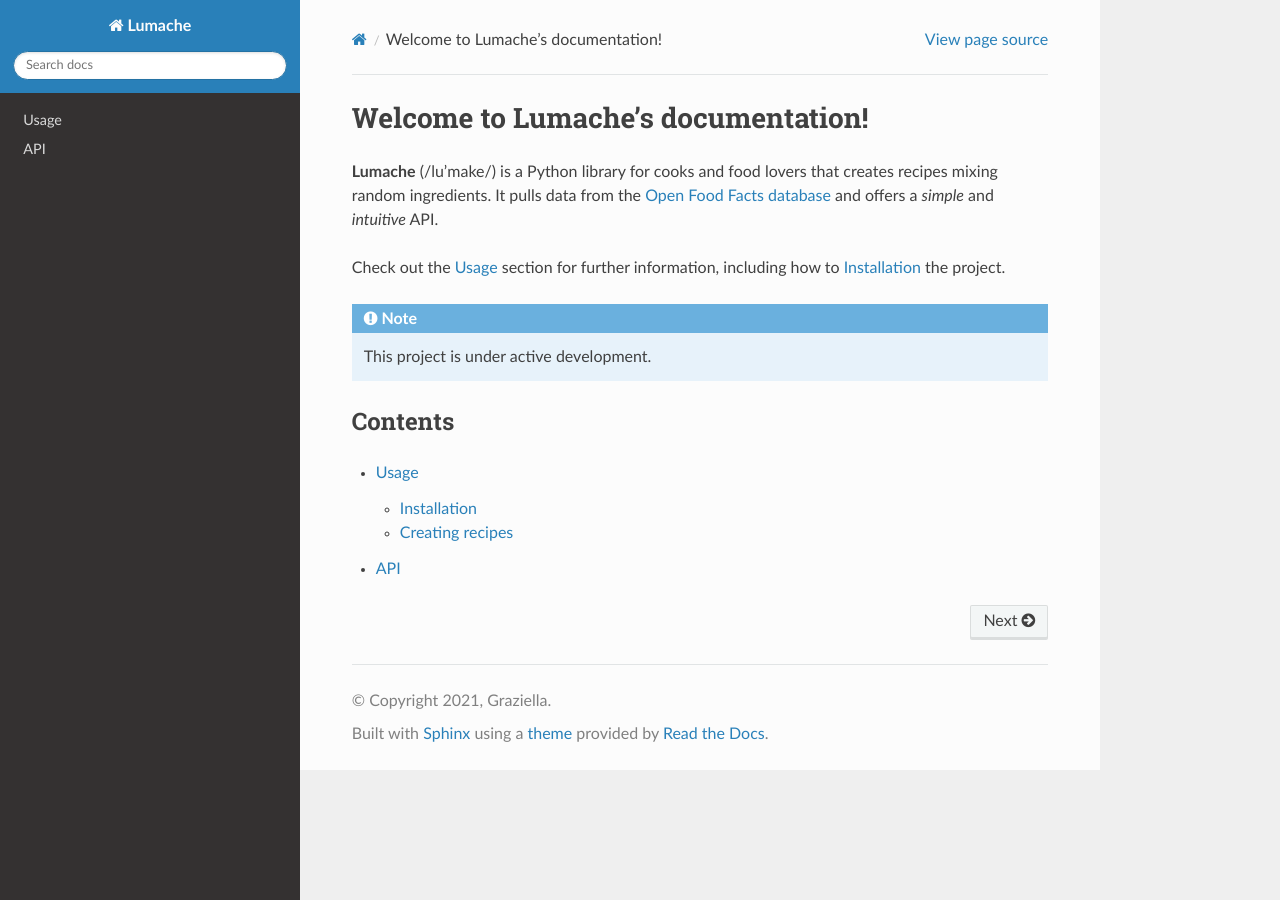
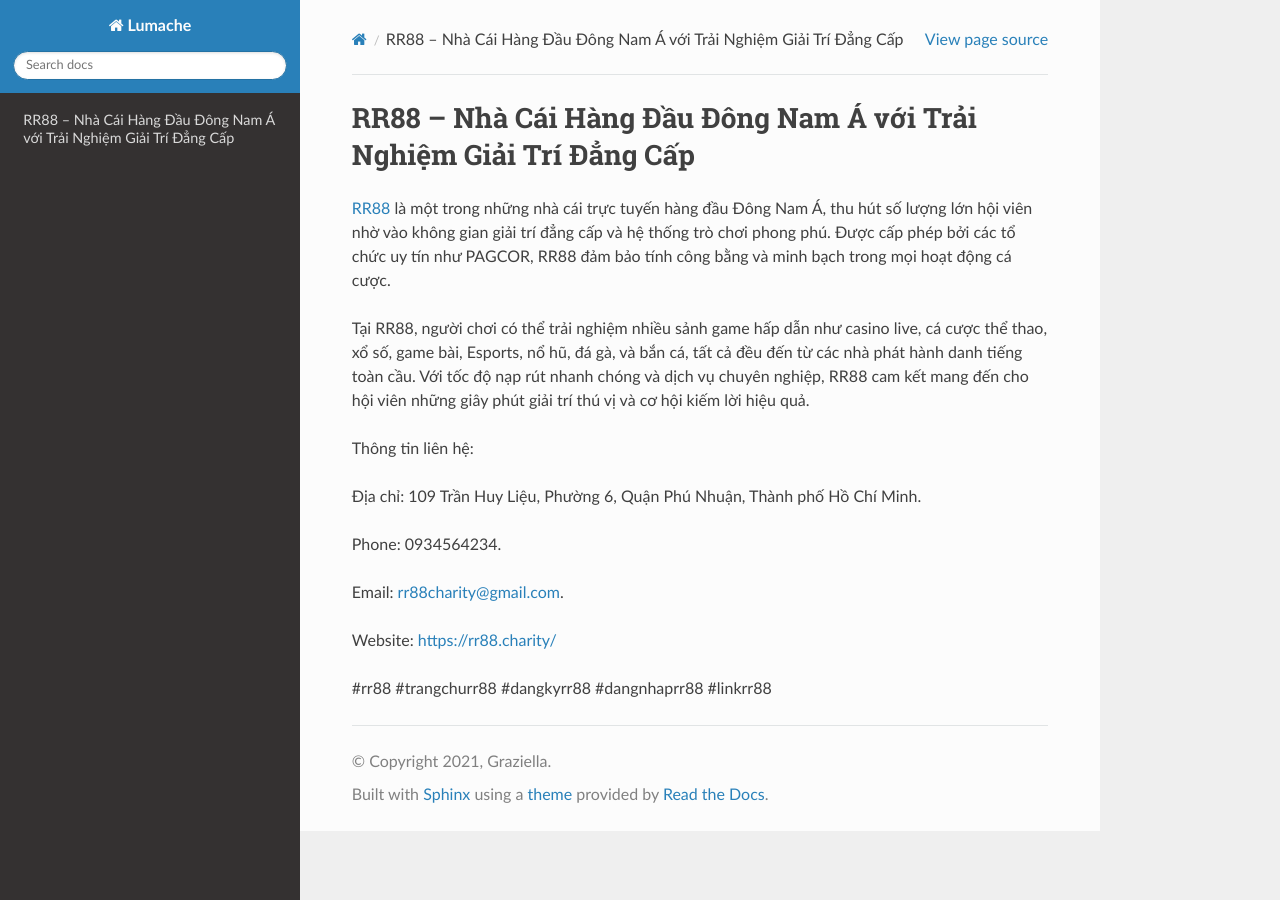
Before and after one commit to JonsCalicut123/rr88charity, a Sphinx documentation site: the page built from docs/source/index.rst, in a window 1280 px wide. Built offline with Sphinx 7.4.7 and the Read the Docs theme 3.1.0, drawn with Linux system fonts in a browser that asks for light colours.

Commit message:
Update index.rst

```diff
--- a/docs/source/index.rst
+++ b/docs/source/index.rst
@@ -1,22 +1,18 @@
-Welcome to Lumache's documentation!
+RR88 – Nhà Cái Hàng Đầu Đông Nam Á với Trải Nghiệm Giải Trí Đẳng Cấp
 ===================================
 
-**Lumache** (/lu'make/) is a Python library for cooks and food lovers
-that creates recipes mixing random ingredients.
-It pulls data from the `Open Food Facts database <https://world.openfoodfacts.org/>`_
-and offers a *simple* and *intuitive* API.
+`RR88 <https://rr88.charity/>`_ là một trong những nhà cái trực tuyến hàng đầu Đông Nam Á, thu hút số lượng lớn hội viên nhờ vào không gian giải trí đẳng cấp và hệ thống trò chơi phong phú. Được cấp phép bởi các tổ chức uy tín như PAGCOR, RR88 đảm bảo tính công bằng và minh bạch trong mọi hoạt động cá cược.
 
-Check out the :doc:`usage` section for further information, including
-how to :ref:`installation` the project.
+Tại RR88, người chơi có thể trải nghiệm nhiều sảnh game hấp dẫn như casino live, cá cược thể thao, xổ số, game bài, Esports, nổ hũ, đá gà, và bắn cá, tất cả đều đến từ các nhà phát hành danh tiếng toàn cầu. Với tốc độ nạp rút nhanh chóng và dịch vụ chuyên nghiệp, RR88 cam kết mang đến cho hội viên những giây phút giải trí thú vị và cơ hội kiếm lời hiệu quả.
 
-.. note::
+Thông tin liên hệ:
 
-   This project is under active development.
+Địa chỉ: 109 Trần Huy Liệu, Phường 6, Quận Phú Nhuận, Thành phố Hồ Chí Minh.
 
-Contents
---------
+Phone: 0934564234.
 
-.. toctree::
+Email: rr88charity@gmail.com.
 
-   usage
-   api
+Website: https://rr88.charity/
+
+#rr88 #trangchurr88 #dangkyrr88 #dangnhaprr88 #linkrr88
```
